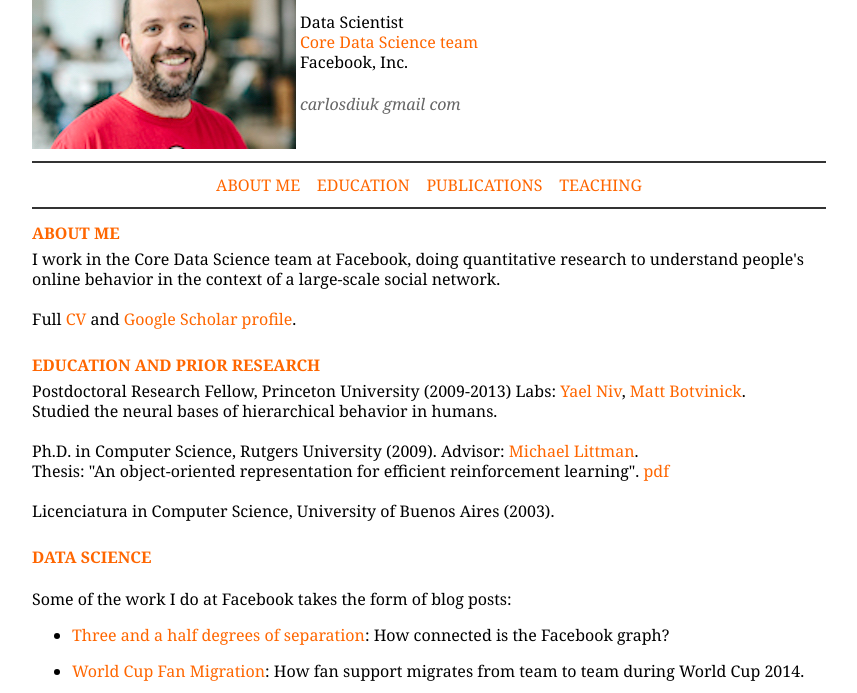
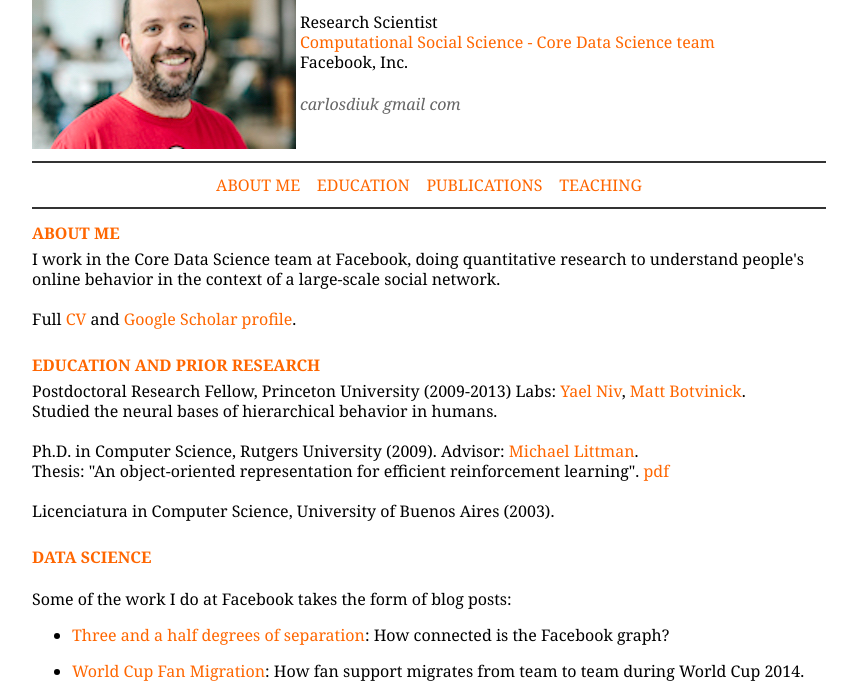
Before and after one commit to carlosdiuk/carlosdiuk.github.io, a plain HTML site: page index.html in a window 1280 px wide. Shown: the part 78-771 px from the top of the page, without its empty margins (211-1068 px from the left). Drawn offline with Linux system fonts and the light colour scheme.

Commit message:
Update index.html

```diff
--- a/index.html
+++ b/index.html
@@ -84,8 +84,8 @@ body,td,th {
       <p><img src="cdiuk.jpg" width="264" align="left"></p>
     </div></td>
     <td width="*" align="left"><p><span class="name_header">Carlos Diuk-Wasser, Ph.D.</span></p>
-      <p>Data Scientist<br>
-        <a href="http://facebook.com/data" target="_blank">Core Data Science team</a><br>
+      <p>Research Scientist<br>
+        <a href="http://facebook.com/data" target="_blank">Computational Social Science - Core Data Science team</a><br>
         Facebook, Inc.<br>
         <br>
         <span class="email_style"><em>carlosdiuk gmail com</em></span></p></td>
```
